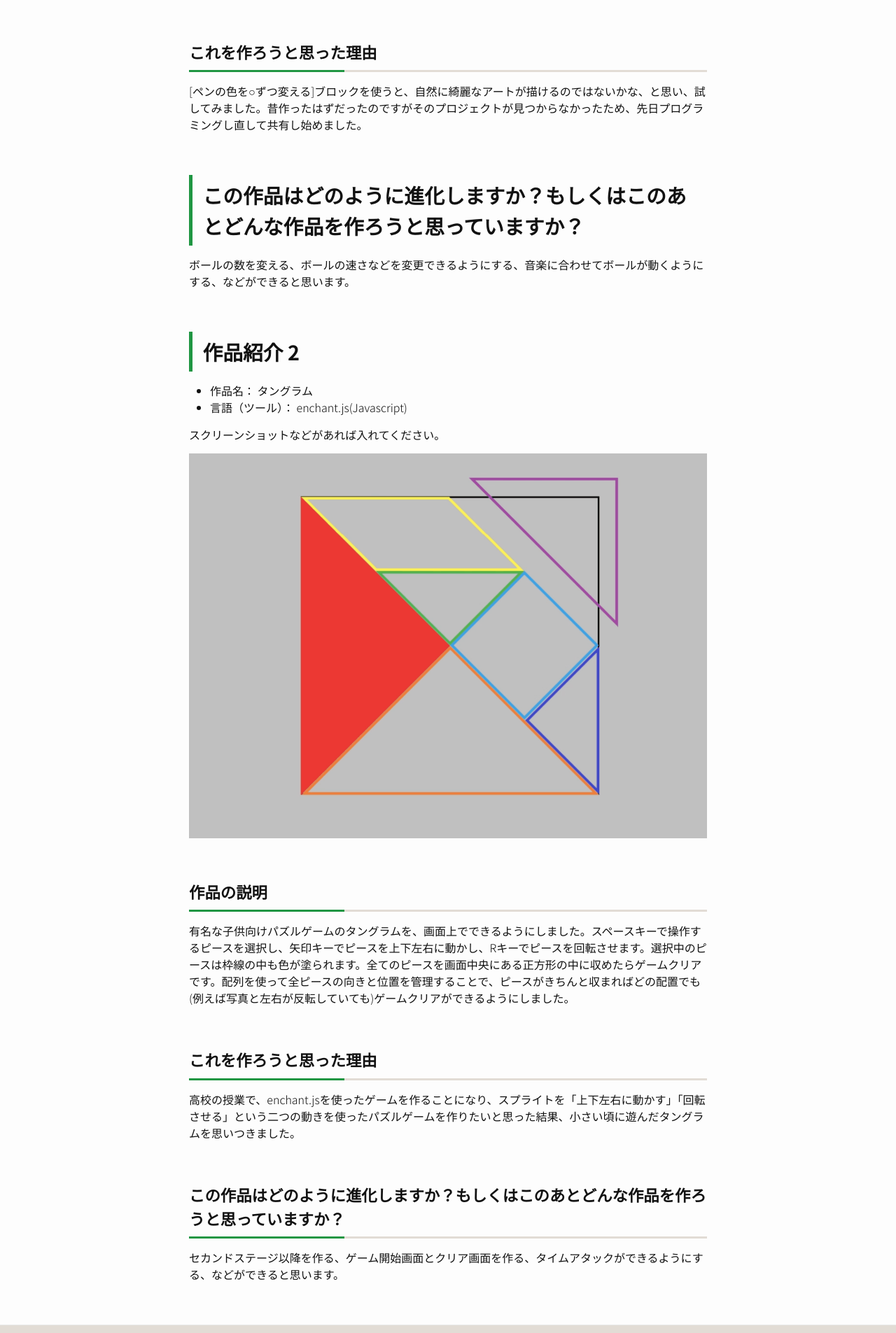
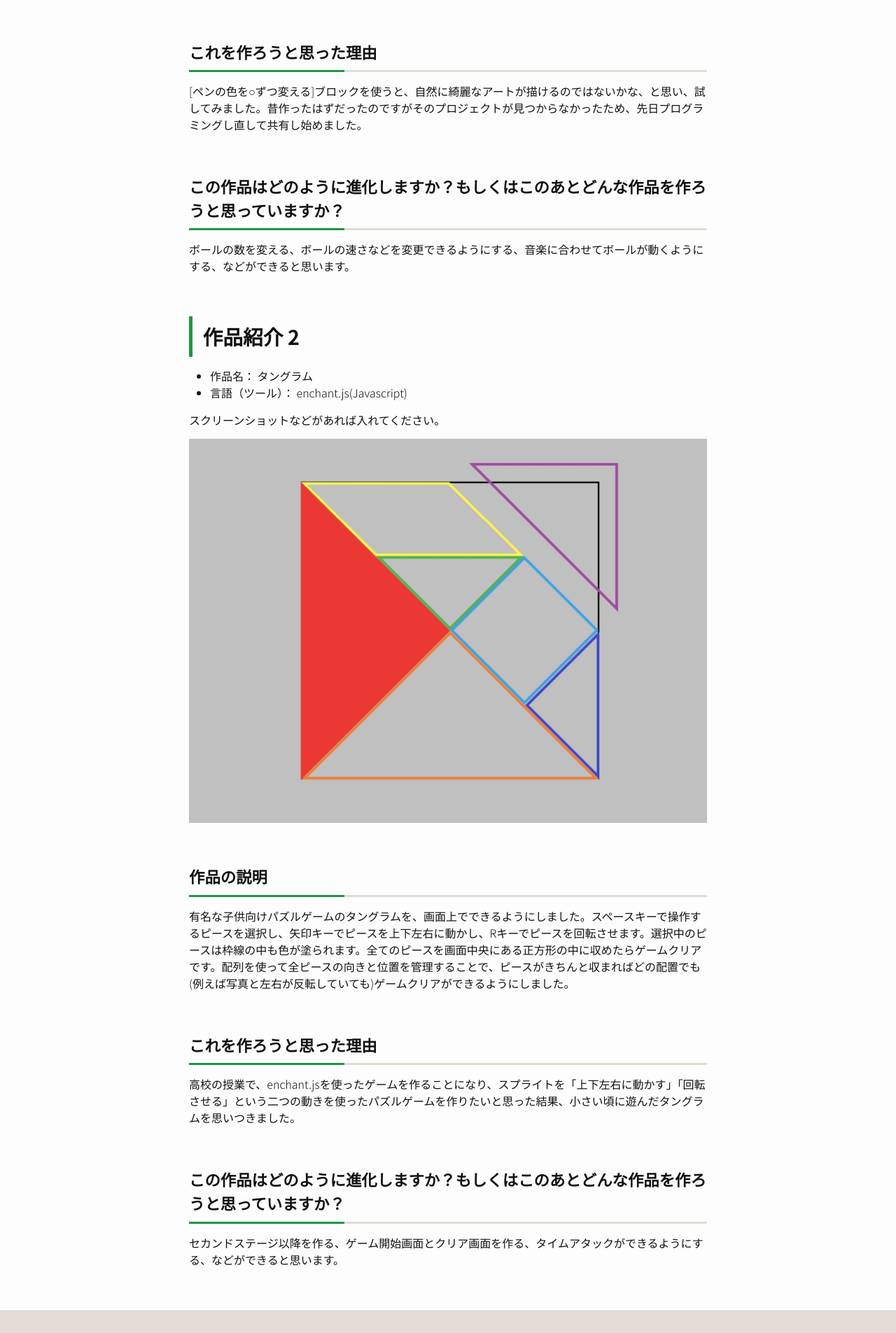
Before and after one commit to pgmsaloon4kids/kyoto, a Jekyll site: the page built from _posts/exhibiition/2021-04-01-aoi.md, in a window 1280 px wide. Shown: the part 1902-3807 px from the top of the page at 70% size. Built offline with Jekyll 4.4.1, drawn with Linux system fonts in a browser that asks for light colours.

Commit message:
fix aoi exhibition h2 → h3

```diff
--- a/_posts/exhibiition/2021-04-01-aoi.md
+++ b/_posts/exhibiition/2021-04-01-aoi.md
@@ -39,7 +39,7 @@ icon: true
 
  [ペンの色を○ずつ変える]ブロックを使うと、自然に綺麗なアートが描けるのではないかな、と思い、試してみました。昔作ったはずだったのですがそのプロジェクトが見つからなかったため、先日プログラミングし直して共有し始めました。
 
-## この作品はどのように進化しますか？もしくはこのあとどんな作品を作ろうと思っていますか？
+### この作品はどのように進化しますか？もしくはこのあとどんな作品を作ろうと思っていますか？
 
  ボールの数を変える、ボールの速さなどを変更できるようにする、音楽に合わせてボールが動くようにする、などができると思います。
 
```
